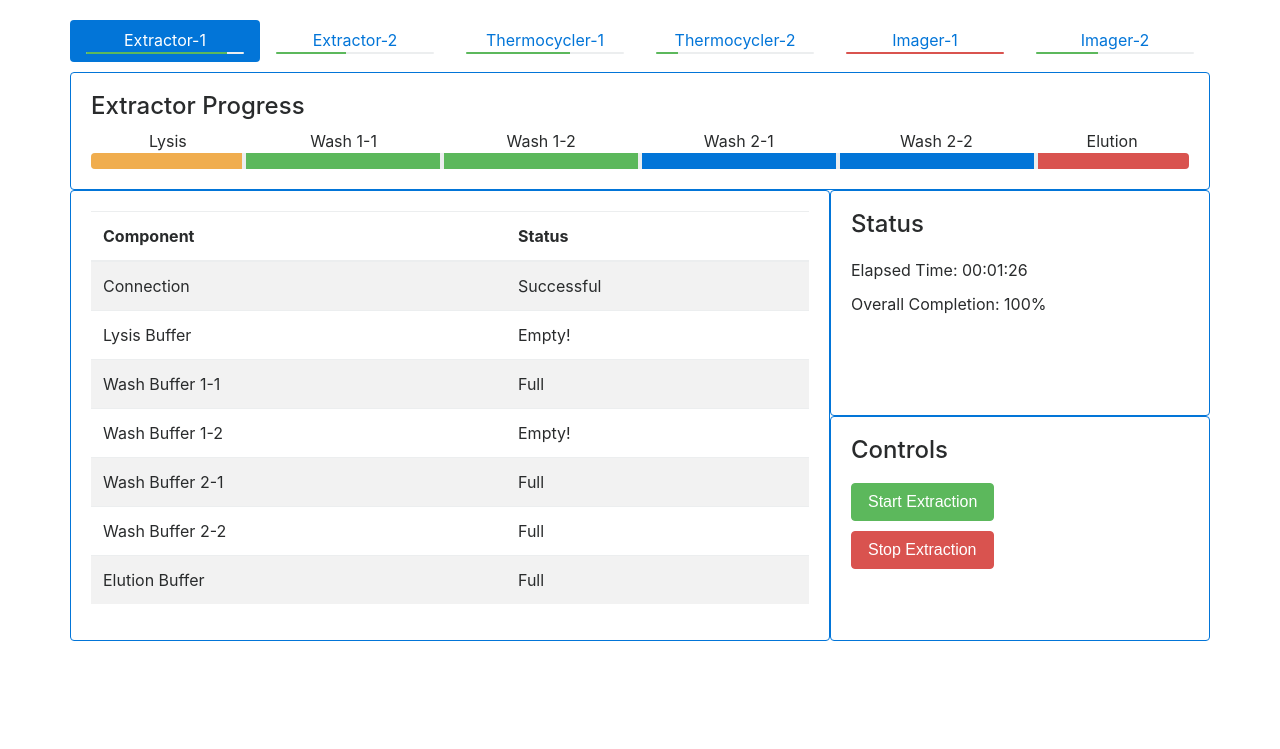
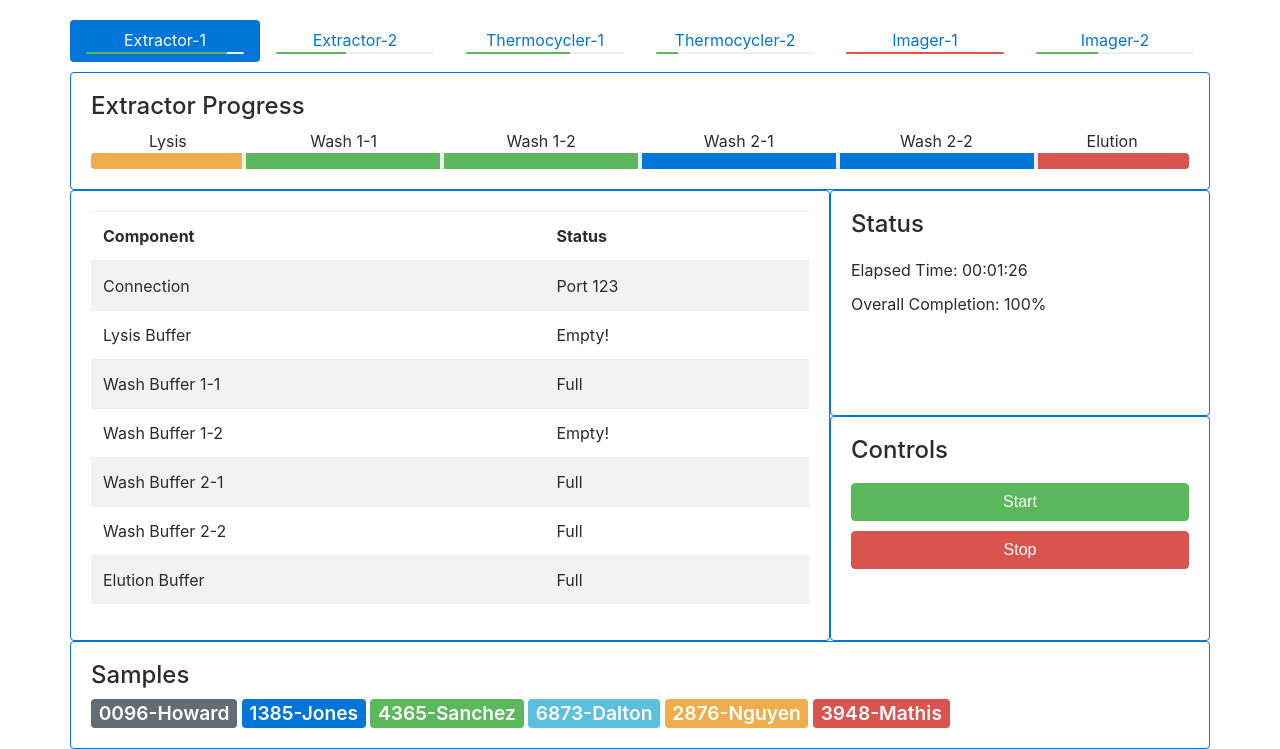
Before and after one commit to OpenViralLoad/UI, a Flask app: page /devices in a window 1280 px wide. Shown: the part 56-805 px from the top of the page. Before the commit the page ends 697 px from the top, so only its background shows below. Run offline with Flask 2, Linux system fonts and the light colour scheme; some libraries are stand-ins or nearby versions.

Commit message:
added samples panel for each device tab; serialport id text

```diff
--- a/ovlUI/static/css/devices.css
+++ b/ovlUI/static/css/devices.css
@@ -10,11 +10,11 @@
     width: 18%;
 }
 
-#ext-status> h4, #ext-ctrl> h4 {
+#ext-status>h4, #ext-ctrl>h4 {
     margin-bottom: 20px;
 }
 
-#ext-status> p:nth-child(2) {
+#ext-status>p:nth-child(2) {
     margin-bottom: 10px;
 }
 
@@ -22,9 +22,12 @@
     height: 580px;
 }
 
+#therm-leftside {
+    padding-left: 0px;
+}
+
 #therm-settings {
     height: 70%;
-    margin-bottom: 20px;
 }
 
 #btn-row1, #btn-row2 {
@@ -35,9 +38,13 @@
     height: 30%;
 }
 
+#therm-rightside {
+    padding-left: 0px;
+    padding-right: 0px;
+}
+
 #therm-status {
     height: 30%;
-    margin-bottom: 20px;
 }
 
 #therm-rtstat {
@@ -51,3 +58,12 @@
 .cycleGraph {
     margin-top: 10px;
 }
+
+.badge-big {
+    font-size: 120%;
+    font-weight: 600;
+}
+
+.therm-samples {
+    padding-top: 15px;
+}
--- a/ovlUI/static/js/devices_session.js
+++ b/ovlUI/static/js/devices_session.js
@@ -46,7 +46,7 @@ function addto_session() {
 
 
 function save_session() {
-	var tabs = {};
+	var session = {};
 	dev_tab_navs = document.getElementsByClassName("dev_tab_nav");
 	for (var i = 0; i < dev_tab_navs.length; i++) {
 		tab_nav = dev_tab_navs[i];
@@ -57,25 +57,10 @@ function save_session() {
 		for (var j = 0; j < children.length; j++) {
 			if (children[j].className == "tab_title") {
 				title = children[j].innerHTML;
-			} else if (children[j].className == "tab_progress") {
-				progress = children[j].innerHTML;
 			}
 		}
 	}
-	// tab_titles = document.getElementsByClassName("tab_title");
-	// tab_bars = document.getElementsByClassName("tab_progress");
-	// tab_samples = document.getElementsByClassName("tab_sample");
-	// tab_settings = document.getElementsByClassName("");
-	// for (var i = 0; i < tab_titles.length; i++) {
-	// 	console.log(tab_titles[i].childNodes);
-	// 	title = tab_titles[i].innerHTML;
-	// for (var j = 0; j < tab_titles[j].childNodes.length; j++) {
-	//
-	// }
-	// progress = tab_bars[i].getAttribute("style");
-	// tabs[title] = [progress];
-	// }
-	// console.log(tabs);
+
 }
 
 
--- a/ovlUI/templates/devices.html
+++ b/ovlUI/templates/devices.html
@@ -115,7 +115,7 @@
               <tbody>
                 <tr>
                   <td>Connection</td>
-                  <td>Successful</td>
+                  <td>Port 123</td>
                 </tr>
                 <tr>
                   <td>Lysis Buffer</td>
@@ -145,7 +145,7 @@
             </table>
           </div>
           <div class="col-sm-4 no-lr-padding">
-            <div id="ext-status" class="custom-card rounded  half-height">
+            <div id="ext-status" class="custom-card rounded half-height">
               <h4 class="div-header">Status</h4>
               <p>Elapsed Time: 00:01:26</p>
               <p>Overall Completion: 100%</p>
@@ -153,12 +153,23 @@
             <div id="ext-ctrl" class="custom-card rounded  half-height">
               <h4 class="div-header">Controls</h4>
               <div class="text-left control-button">
-                <button class="btn btn-success" role="button">Start Extraction</button>
+                <button class="btn btn-success btn-block" role="button">Start</button>
               </div>
               <div class="text-left control-button">
-                <button class="btn btn-danger" role="button">Stop Extraction</button>
+                <button class="btn btn-danger btn-block" role="button">Stop</button>
               </div>
             </div>
+          </div>
+        </div>
+        <div class="row">
+          <div class="patient-samples col-sm-12 custom-card rounded">
+            <h4 class="div-header">Samples</h4>
+            <span class="badge badge-big badge-default">0096-Howard</span>
+            <span class="badge badge-big badge-primary">1385-Jones</span>
+            <span class="badge badge-big badge-success">4365-Sanchez</span>
+            <span class="badge badge-big badge-info">6873-Dalton</span>
+            <span class="badge badge-big badge-warning">2876-Nguyen</span>
+            <span class="badge badge-big badge-danger">3948-Mathis</span>
           </div>
         </div>
       </div>
@@ -172,6 +183,10 @@
                   <th>
                     <h4>Device Settings</h4></th>
                   <th></th>
+                </tr>
+                <tr>
+                  <th>Connection</th>
+                  <th>Port 456</th>
                 </tr>
                 <tr>
                   <th>Denaturation Mode</th>
@@ -198,7 +213,7 @@
             <div id="therm-controls" class="card card-outline-primary card-block">
               <div id="btn-row1" class="row">
                 <div class="col-sm-6">
-                  <button class="btn btn-default btn-block" role="button">Start</button>
+                  <button class="btn btn-success btn-block" role="button">Start</button>
                 </div>
                 <div class="col-sm-6">
                   <button class="btn btn-default btn-block" type="button" role="button" data-toggle="modal" data-target="#myModal">Change Settings</button>
@@ -209,7 +224,7 @@
                   <button class="btn btn-default btn-block" role="button">Restart</button>
                 </div>
                 <div class="col-sm-6">
-                  <button class="btn btn-default btn-block" role="button">Stop</button>
+                  <button class="btn btn-danger btn-block" role="button">Stop</button>
                 </div>
               </div>
             </div>
@@ -239,6 +254,17 @@
             </div>
           </div>
         </div>
+        <div class="row therm-samples">
+          <div class="patient-samples col-sm-12 custom-card rounded">
+            <h4 class="div-header">Samples</h4>
+            <span class="badge badge-big badge-default">0096-Howard</span>
+            <span class="badge badge-big badge-primary">1385-Jones</span>
+            <span class="badge badge-big badge-success">4365-Sanchez</span>
+            <span class="badge badge-big badge-info">6873-Dalton</span>
+            <span class="badge badge-big badge-warning">2876-Nguyen</span>
+            <span class="badge badge-big badge-danger">3948-Mathis</span>
+          </div>
+        </div>
       </div>
       <div class="tab-pane" id="therm_2" role="tabpanel"></div>
       <div class="tab-pane" id="imager_1" role="tabpanel"></div>
```
